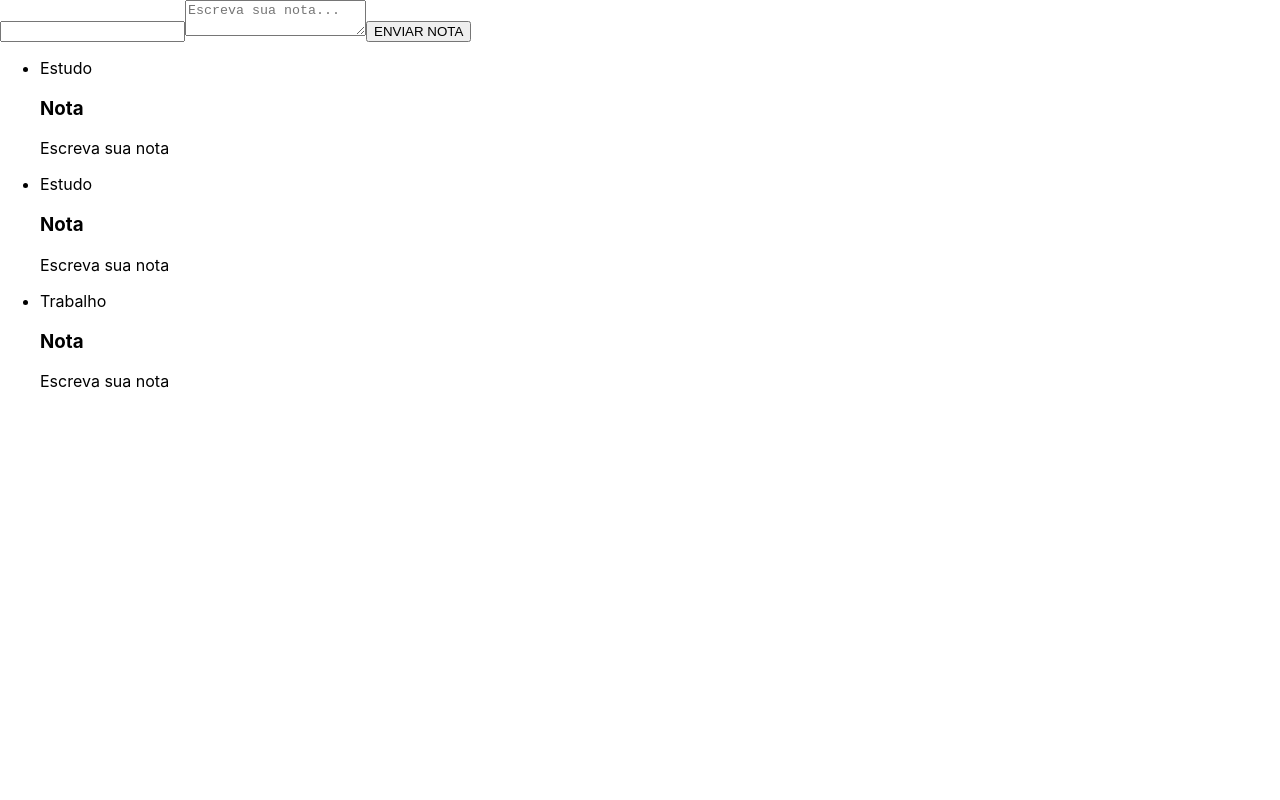
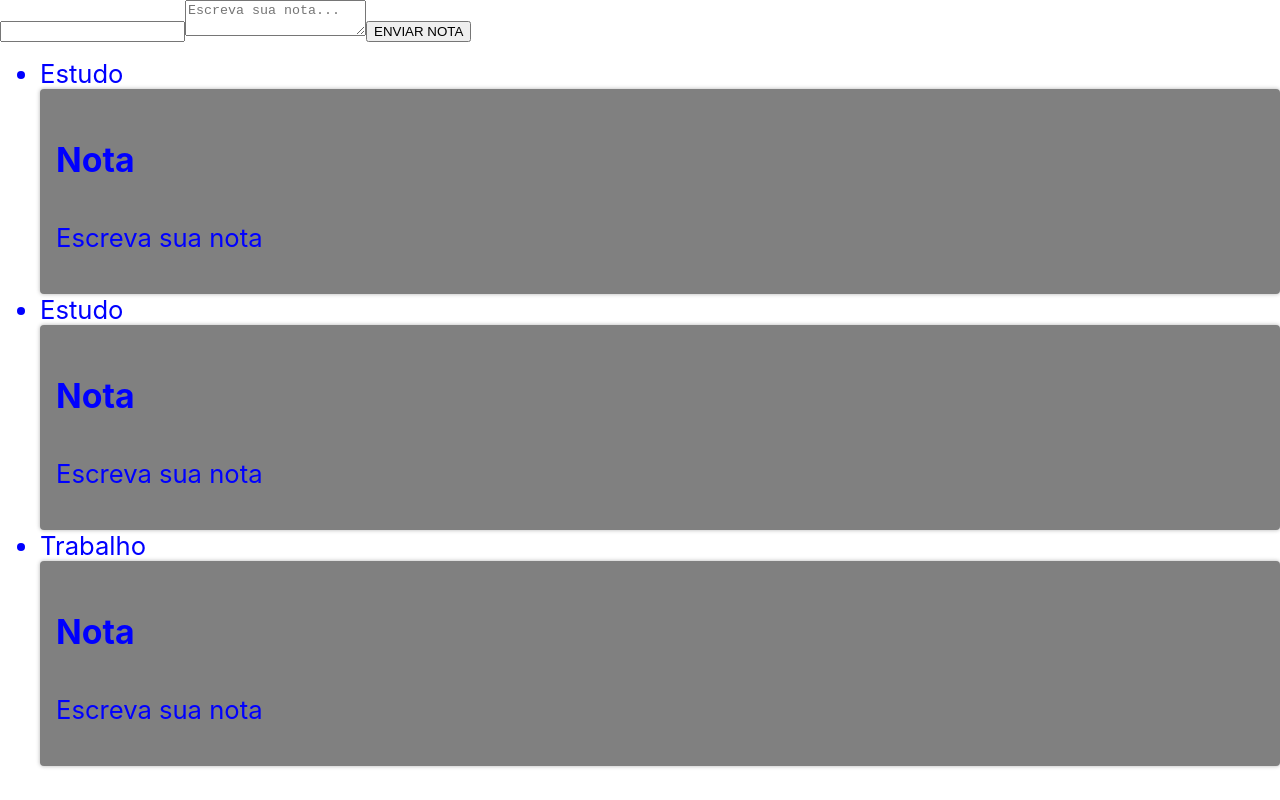
Before and after one commit to LaelBelchior/exercicio-react, a React (Create React App) app: page / in a window 1280 px wide. Built offline with nearby package versions, Linux system fonts and the light colour scheme; the HTML template or start-up script is replaced by a standard one.

Commit message:
Criando uma pasta para cada componente e inserindo css

```diff
--- a/src/App.js
+++ b/src/App.js
@@ -1,6 +1,6 @@
 import React, { Component } from 'react';
-import FormularioCadastro from './Components/form-cadastro';
-import ListaNotas from './Components/lista-notas';
+import FormularioCadastro from './Components/form-cadastro/form-cadastro';
+import ListaNotas from './Components/lista-notas/lista-notas';
 
 class App extends Component{
   render(){
--- a/src/Components/card-nota.jsx
+++ /dev/null
@@ -1,16 +0,0 @@
-import React, { Component } from 'react';
-
-class CardNota extends Component{
-    render() {
-        return (
-            <section>
-                <header>
-                    <h3>Nota</h3>
-                </header>
-                <p>Escreva sua nota</p>
-            </section>
-        );
-    }
-}
-
-export default CardNota;
--- /dev/null
+++ b/src/Components/card-nota/card-nota.jsx
@@ -0,0 +1,17 @@
+import React, { Component } from 'react';
+import './style.css';
+
+class CardNota extends Component{
+    render() {
+        return (
+            <section className='card-nota'>
+                <header className='card-nota_cabecalho'>
+                    <h3 className='card-nota_titulo'>Nota</h3>
+                </header>
+                <p className='card-nota_texto'>Escreva sua nota</p>
+            </section>
+        );
+    }
+}
+
+export default CardNota;
--- /dev/null
+++ b/src/Components/card-nota/style.css
@@ -0,0 +1,28 @@
+.card-nota{
+    display: flex;
+    flex-direction: column;
+    align-items: flex-start;
+    justify-content: space-between;
+    background-color: gray;
+    border-radius: 4px;
+    flex-wrap: wrap;
+    box-shadow: 0 0 4px rgba(0, 0, 0, 0.3);
+    padding: 16px;
+}
+
+.card-nota_cabecalho{
+    font-size: 1.1em;
+    display: flex;
+    justify-content: space-between;
+    align-items: center;
+}
+
+.card-nota_texto{
+    margin-top: 8px;
+    font-size: 1em;
+}
+
+.card-nota_titulo{
+    font-size: 1.2em;
+    margin-right: 12px;
+}
--- a/src/Components/lista-notas.jsx
+++ b/src/Components/lista-notas/lista-notas.jsx
@@ -1,14 +1,15 @@
 import React, { Component } from 'react';
-import CardNota from './card-nota';
+import CardNota from '../card-nota/card-nota';
+import './style.css';
 
 class ListaNotas extends Component{
     render(){
         return(
-            <ul>
+            <ul className='lista-notas'>
                 {
                   Array.of("Estudo", "Estudo", "Trabalho").map((categoria, index) => {
                     return(
-                      <li key={index}>
+                      <li className="lista-notas_item" key={index}>
                         <div>{categoria}</div>
                         <CardNota />
                       </li>
--- /dev/null
+++ b/src/Components/lista-notas/style.css
@@ -0,0 +1,7 @@
+.lista-notas{
+    color:blue;
+}
+
+.lista-notas_item{
+    font-size: 1.6em;
+}
```
Also changed, not shown: src/Components/form-cadastro/form-cadastro.jsx (renamed from src/Components/form-cadastro.jsx), src/Components/form-cadastro/style.css (added).
